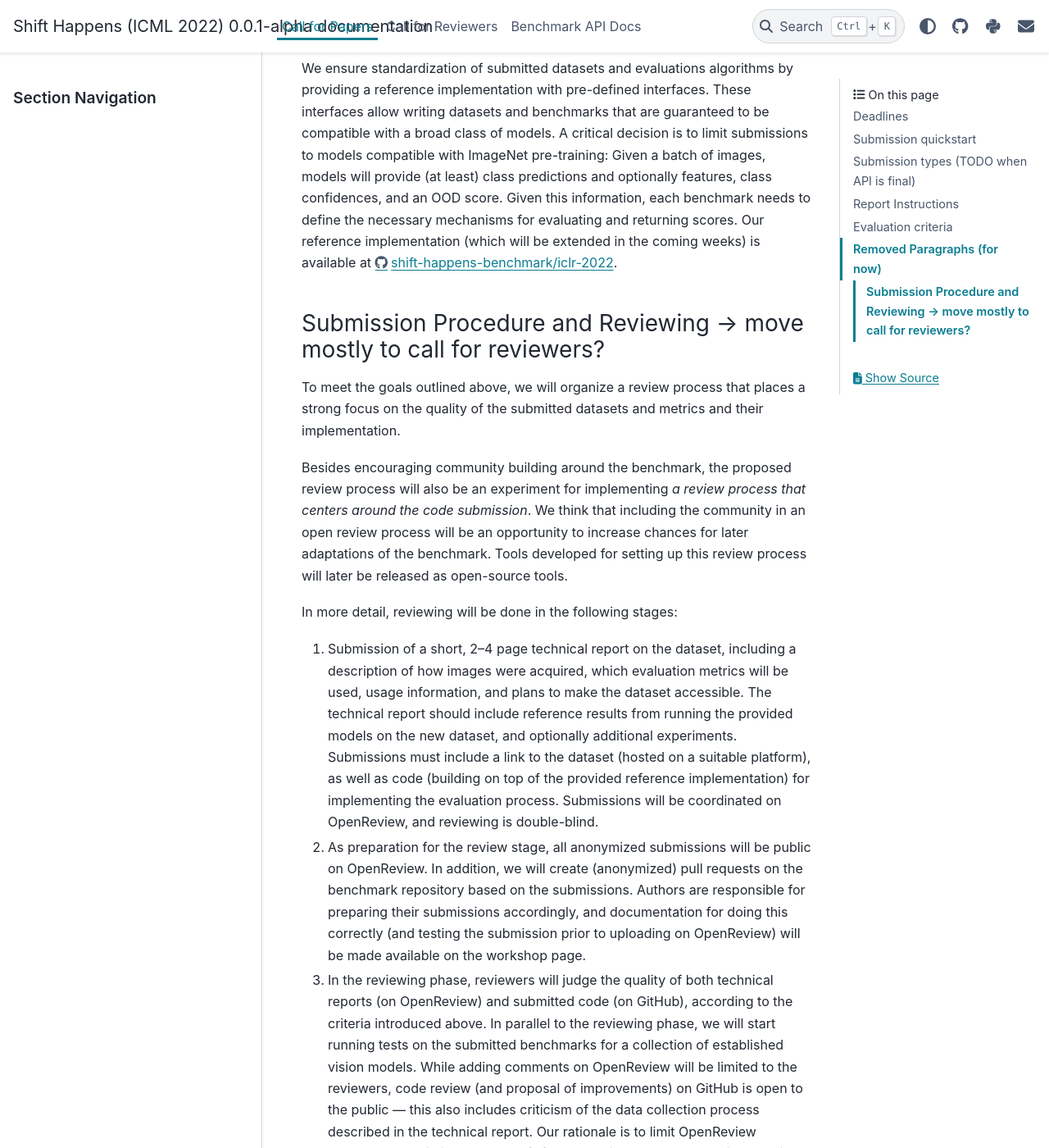
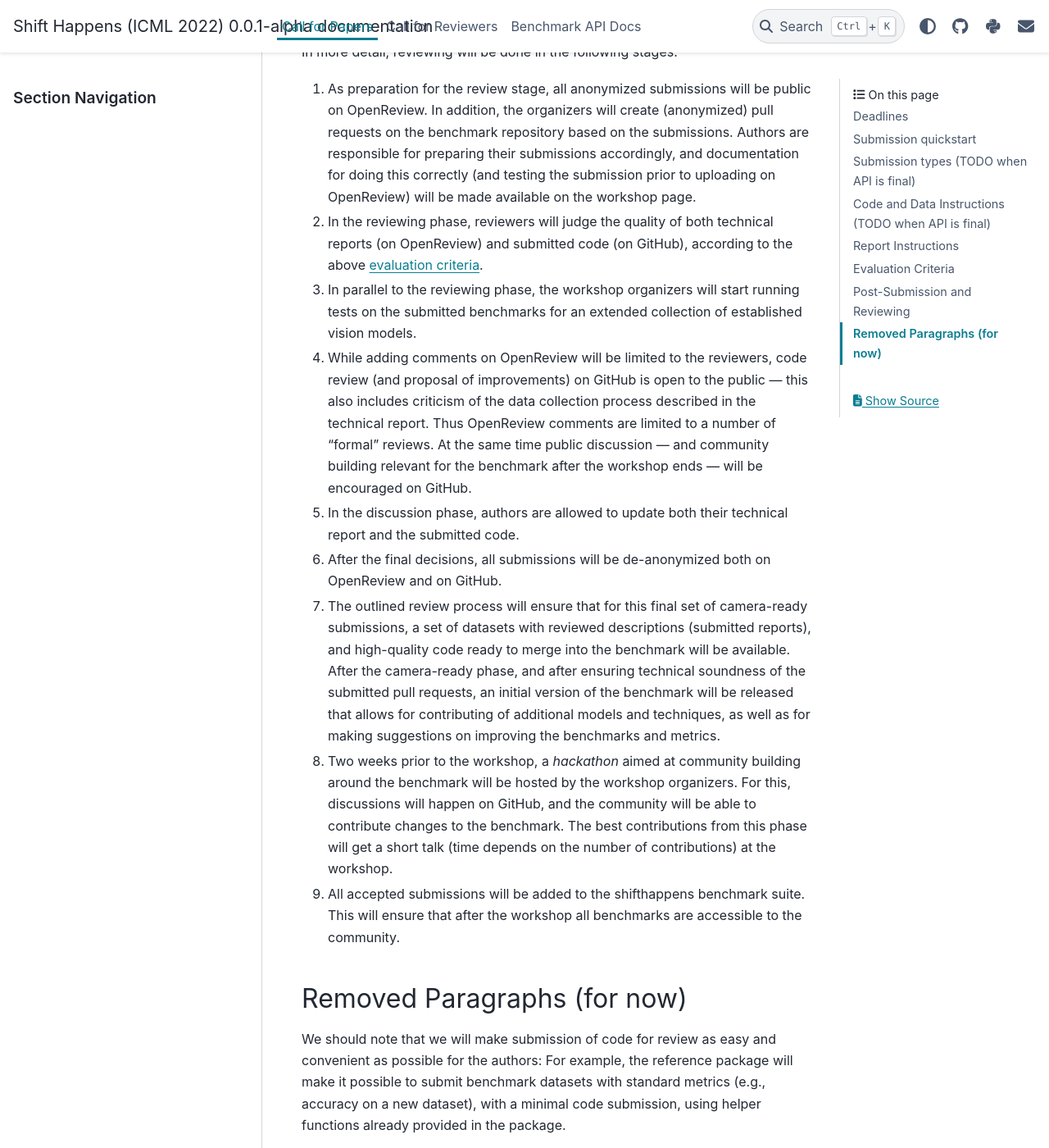
Before and after one commit to shift-happens-benchmark/icml-2022, a Sphinx documentation site: the page built from docs/source/call_for_papers.rst, in a window 1280 px wide and 1400 px high, scrolled down 4177 px. Shown: the whole window at 82% size. Built offline with Sphinx 7.4.7 and the PyData theme 0.15.4, drawn with Linux system fonts in a browser that asks for light colours; some of the changed text lies outside the part shown.

Commit message:
Edited reviewing paragraph, but still needs to be cleared up.

```diff
--- a/docs/source/call_for_papers.rst
+++ b/docs/source/call_for_papers.rst
@@ -22,8 +22,7 @@ Submissions consist of
 - A short report of the task, metrics and datasets
 - An implementation of the task, metrics and/or datasets, comprised of a plugin to the ``shifthappens`` benchmark package, and all required external data files
 
-Both components will be submitted via Openreview (**submission link tba**).
-Submissions do not need to be anonymized.
+Both components will be submitted via OpenReview, and reviewing is double-blind (**submission link tba**).
 The workshop will not have any official proceedings, so it is non-archival.
 Tasks that have been part of a recent submission/publication are allowed, in which case the overlapping works should be mentioned.
 
@@ -97,6 +96,18 @@ submission might include multiple (related) OOD datasets and demand that an
 ideal model be not fooled by any of them. It might of course makes sense for a
 multi-score benchmark to *also* calculate an average performance.
 
+Code and Data Instructions (TODO when API is final)
+^^^^^^^^^^^^^^^^
+
+Submissions must include a link to the dataset (hosted on a suitable platform),
+as well as code (building on top of the provided `reference implementation
+<https://shift-happens-benchmark.github.io/icml-2022/>`__) for
+running the evaluation process.
+
+Used data/images need to be usable for research purposes. Their license should
+be stated in the report and README.
+
+TODO: Code license
 
 Report Instructions
 ^^^^^^^^^^^^^^^^
@@ -107,7 +118,8 @@ The short report should
 - motivate why the submitted task is interesting,
 - describe how introduced data was collected,
 - give an overview of the data,
-- state if there are special requirements on the models to be evaluated,
+- state how the data can be accessed,
+- specify if there are special requirements on the models to be evaluated,
 - detail the evaluation procedure,
 - outline how evaluation outputs can be interpreted,
 - provide a short analysis how the task is challenging for some existing models
@@ -124,7 +136,7 @@ provided `LaTeX files <https://media.icml.cc/Conferences/ICML2022/Styles/icml202
 
 
 
-Evaluation criteria
+Evaluation Criteria
 ^^^^^^^^^^^^^^^^^^^
 
 
@@ -160,6 +172,70 @@ Submissions will be judged according to the following criteria:
 
 
 
+Post-Submission and Reviewing
+^^^^^^^^^^^^^^^^^^^
+
+To eventually obtain a benchmark that is useful for and usable by the research
+community, the review process will somewhat differ from usual paper review processes
+*by centering around the code and data submission*.
+Including the community in an open review process will be an opportunity
+to increase chances for later adaptations of the benchmark. The tools
+that will be made available for facilitating the reviewers' jobs will
+later be released as open-source tools.
+
+In more detail, reviewing will be done in the following stages:
+
+1. As preparation for the review stage, all anonymized submissions will
+   be public on OpenReview. In addition, the organizers will create (anonymized)
+   pull requests on the benchmark repository based on the submissions.
+   Authors are responsible for preparing their submissions accordingly,
+   and documentation for doing this correctly (and testing the
+   submission prior to uploading on OpenReview) will be made available
+   on the workshop page.
+
+2. In the reviewing phase, reviewers will judge the quality of both
+   technical reports (on OpenReview) and submitted code (on GitHub),
+   according to the above `evaluation criteria <call_for_papers.html#evaluation-criteria>`__.
+
+3. In parallel to the reviewing phase, the workshop organizers will
+   start running tests on the submitted benchmarks for an extended
+   collection of established vision models.
+
+4. While adding comments on OpenReview will be limited to the reviewers, code
+   review (and proposal of improvements) on GitHub is open to the public
+   — this also includes criticism of the data collection process
+   described in the technical report. Thus OpenReview comments are limited to
+   a number of “formal” reviews. At the
+   same time public discussion — and community building relevant for the
+   benchmark after the workshop ends — will be encouraged on GitHub.
+
+5. In the discussion phase, authors are allowed to update both their
+   technical report and the submitted code.
+
+6. After the final decisions, all submissions will be de-anonymized both
+   on OpenReview and on GitHub.
+
+7. The outlined review process will ensure
+   that for this final set of camera-ready submissions, a set of
+   datasets with reviewed descriptions (submitted reports), and
+   high-quality code ready to merge into the benchmark will be
+   available. After the camera-ready phase, and after ensuring technical
+   soundness of the submitted pull requests, an initial version of
+   the benchmark will be released that allows for contributing of additional
+   models and techniques, as well as for making suggestions on improving
+   the benchmarks and metrics.
+
+8. Two weeks prior to the workshop, a *hackathon* aimed at
+   community building around the benchmark will be hosted by the workshop
+   organizers. For this, discussions will
+   happen on GitHub, and the community will be able to contribute
+   changes to the benchmark. The best contributions from this phase will
+   get a short talk (time depends on the number of contributions) at the
+   workshop.
+
+9. All accepted submissions will be added to the shifthappens benchmark suite.
+   This will ensure that after the workshop all benchmarks are accessible
+   to the community.
 
 Removed Paragraphs (for now)
 ^^^^^^^^^^^^^^^^
@@ -200,81 +276,3 @@ score. Given this information, each benchmark needs to define the
 necessary mechanisms for evaluating and returning scores. Our reference
 implementation (which will be extended in the coming weeks) is available
 at https://github.com/shift-happens-benchmark/iclr-2022.
-
-
-
-
-
-Submission Procedure and Reviewing -> move mostly to call for reviewers?
-----------------------------------
-
-To meet the goals outlined above, we will organize a review process that
-places a strong focus on the quality of the submitted datasets and
-metrics and their implementation.
-
-Besides encouraging community building around the benchmark, the
-proposed review process will also be an experiment for implementing *a
-review process that centers around the code submission*. We think that
-including the community in an open review process will be an opportunity
-to increase chances for later adaptations of the benchmark. Tools
-developed for setting up this review process will later be released as
-open-source tools.
-
-In more detail, reviewing will be done in the following stages:
-
-1. Submission of a short, 2–4 page technical report on the dataset,
-   including a description of how images were acquired, which evaluation
-   metrics will be used, usage information, and plans to make the
-   dataset accessible. The technical report should include reference
-   results from running the provided models on the new dataset, and
-   optionally additional experiments. Submissions must include a link to
-   the dataset (hosted on a suitable platform), as well as code
-   (building on top of the provided reference implementation) for
-   implementing the evaluation process. Submissions will be coordinated
-   on OpenReview, and reviewing is double-blind.
-
-2. As preparation for the review stage, all anonymized submissions will
-   be public on OpenReview. In addition, we will create (anonymized)
-   pull requests on the benchmark repository based on the submissions.
-   Authors are responsible for preparing their submissions accordingly,
-   and documentation for doing this correctly (and testing the
-   submission prior to uploading on OpenReview) will be made available
-   on the workshop page.
-
-3. In the reviewing phase, reviewers will judge the quality of both
-   technical reports (on OpenReview) and submitted code (on GitHub),
-   according to the criteria introduced above. In parallel to the
-   reviewing phase, we will start running tests on the submitted
-   benchmarks for a collection of established vision models. While
-   adding comments on OpenReview will be limited to the reviewers, code
-   review (and proposal of improvements) on GitHub is open to the public
-   — this also includes criticism of the data collection process
-   described in the technical report. Our rationale is to limit
-   OpenReview comments to a limited number of “formal” reviews. At the
-   same time public discussion — and community building relevant for the
-   benchmark after the workshop ends — will be encouraged on GitHub.
-
-4. In the discussion phase, authors are allowed to update both their
-   technical report and the submitted code.
-
-5. After the final decisions, all submissions will be de-anonymized both
-   on OpenReview and on GitHub. The outlined review process will ensure
-   that for this final set of camera-ready submissions, a set of
-   datasets with reviewed descriptions (submitted reports), and
-   high-quality code ready to merge into the benchmark will be
-   available. After the camera-ready phase, and after ensuring technical
-   soundness of the submitted PRs, we will release a first version of
-   the benchmark that is already suitable for contributing additional
-   models, and techniques, as well as making suggestions on improving
-   the benchmarks and metrics.
-
-6. Two weeks prior to the workshop, we will host a “hackathon” aimed at
-   community building around the benchmark. For this, discussions will
-   happen on GitHub, and the community will be able to contribute
-   changes to the benchmark. The best contributions from this phase will
-   get a short talk (time depends on the number of contributions) at the
-   workshop.
-
-7. All accepted submissions will be added to the shifthappens benchmark suite.
-   This will ensure that after the workshop all benchmarks are accessible
-   to the community.
--- a/docs/source/call_for_reviewers.rst
+++ b/docs/source/call_for_reviewers.rst
@@ -3,11 +3,15 @@ Call for Reviewers
 
 We will list all participating reviewers as our Program Committee on the Workshop website.
 
+Reviewers will assess the submissions according to the `evaluation criteria <call_for_papers.html#evaluation-criteria>`__
+as part of the `process outlined here <call_for_papers.html#post-submission-and-reviewing>`__.
+
 If you wish to become a reviewer:
 ---------------------------------
-Please send an e-mail to shifthappens@bethgelab.org with the following information: your full name and affiliation, and whether you submitted a paper to the ShiftHappens Workshop.
+Please fill out the form at https://forms.gle/NzykpxQYycMZSB4b7.
+In case of questions you can use the remarks field or email shifthappens@bethgelab.org.
 
 
 If you wish to recommend a reviewer:
 ------------------------------------
-Please direct the candidate reviewer to this website and ask them to send us their full name, affiliation, and whether they have submitted a paper to the ShiftHappens Workshop.
+Please direct the candidate reviewer to this website and ask them to fill out the form.
```
